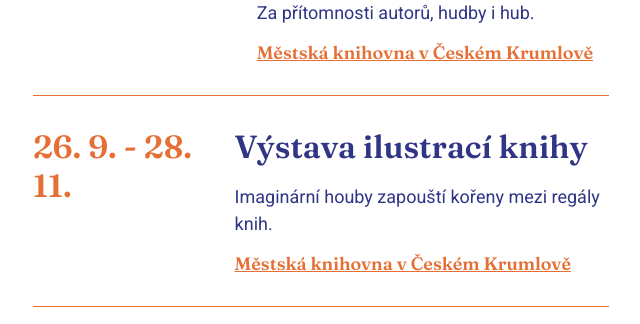
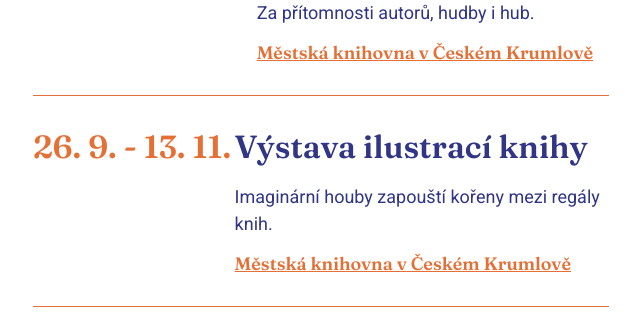
Before and after one commit to Divocaak/atlas-hub, a SvelteKit app: page / in a window 1280 px wide. Shown: the part 1280-1604 px from the top of the page, without its empty margins (319-959 px from the left). Built offline with nearby package versions, Linux system fonts and the light colour scheme.

Commit message:
fotka zastávky, termín #8

```diff
--- a/src/routes/+page.svelte
+++ b/src/routes/+page.svelte
@@ -27,7 +27,7 @@
 		desc="Za přítomnosti autorů, hudby i&nbsp;hub."
 	/>
 	<Event
-		date="26. 9. - 28. 11."
+		date="26. 9. - 13. 11."
 		label="Výstava ilustrací knihy"
 		desc="Imaginární houby zapouští kořeny mezi regály knih."
 	/>
```
Also changed, not shown: static/gallery/0.jpg, static/gallery/1.jpg.
